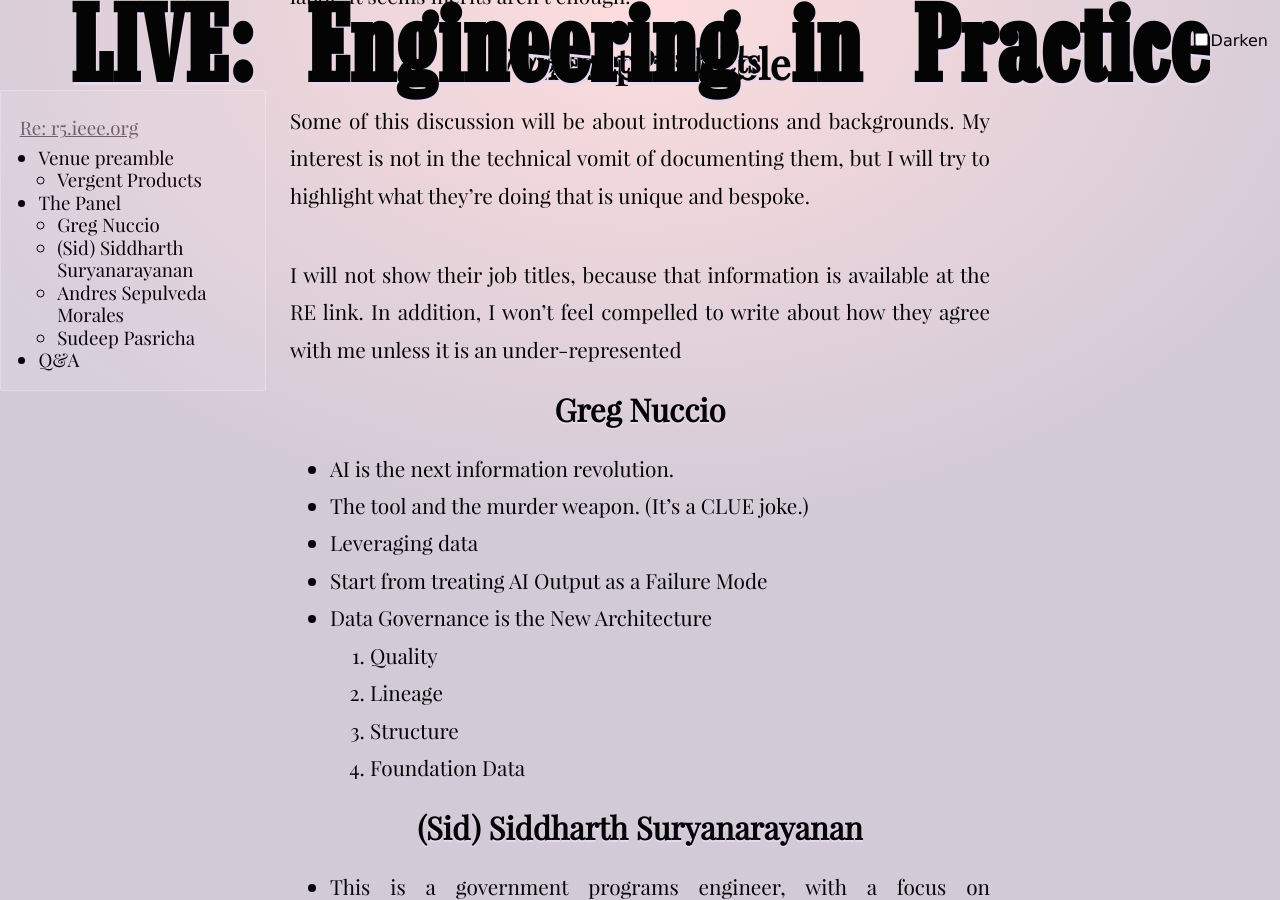
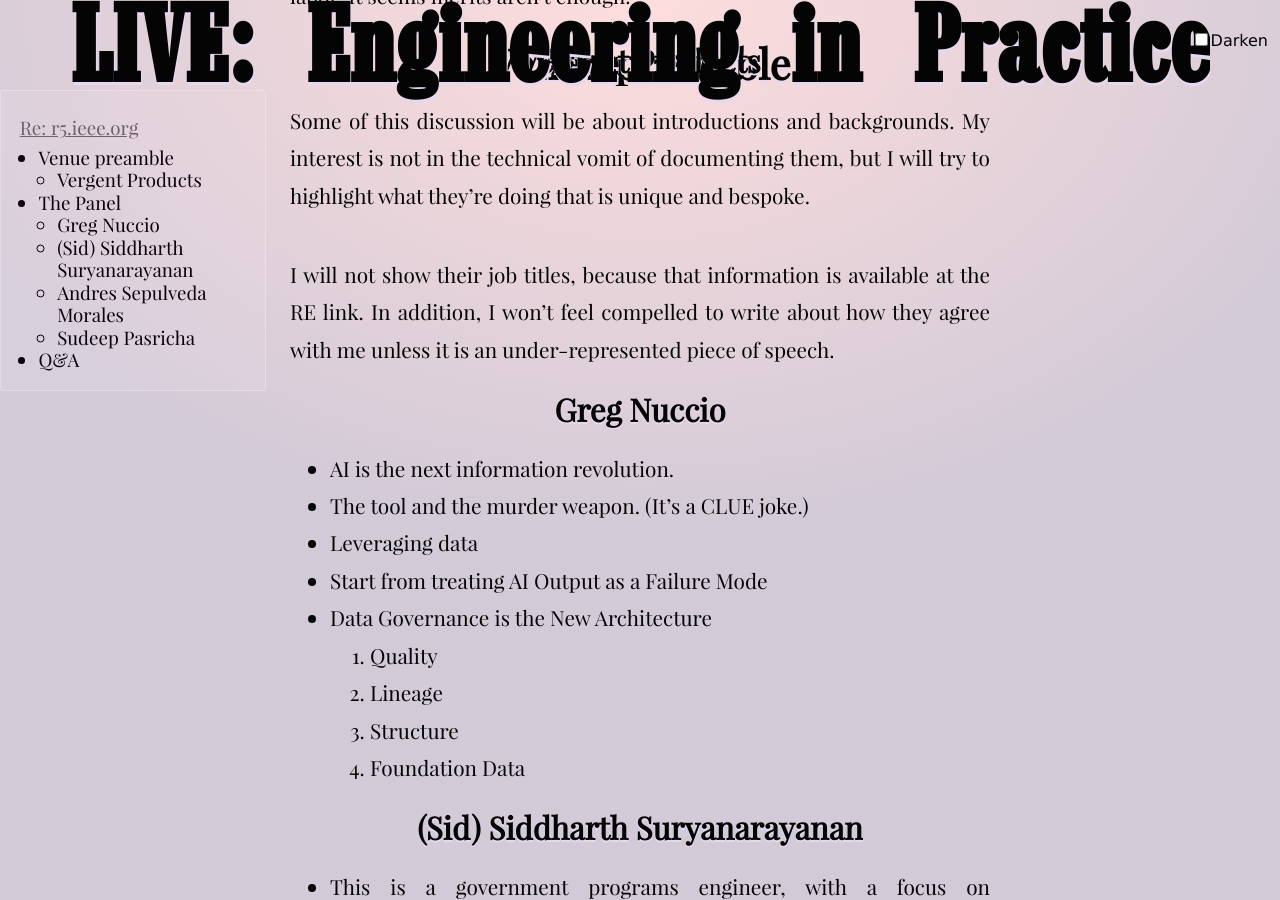
Before and after one commit to tiliv/antibody, a Jekyll site: the page built from docs/journal/autumn-ryan-Engineering-in-Practice/index.md, in a window 1280 px wide and 900 px high, scrolled down 1789 px. Built offline with Jekyll 4.4.1, drawn with Linux system fonts in a browser that asks for light colours.

Commit message:
Finish sentence

```diff
--- a/docs/journal/autumn-ryan-Engineering-in-Practice/index.md
+++ b/docs/journal/autumn-ryan-Engineering-in-Practice/index.md
@@ -42,7 +42,7 @@ As I listen tonight, I will be thinking about how people are bad at marketing by
 
 Some of this discussion will be about introductions and backgrounds. My interest is not in the technical vomit of documenting them, but I will try to highlight what they're doing that is unique and bespoke.
 
-I will not show their job titles, because that information is available at the RE link. In addition, I won't feel compelled to write about how they agree with me unless it is an under-represented
+I will not show their job titles, because that information is available at the RE link. In addition, I won't feel compelled to write about how they agree with me unless it is an under-represented piece of speech.
 
 #### Greg Nuccio
 
```
